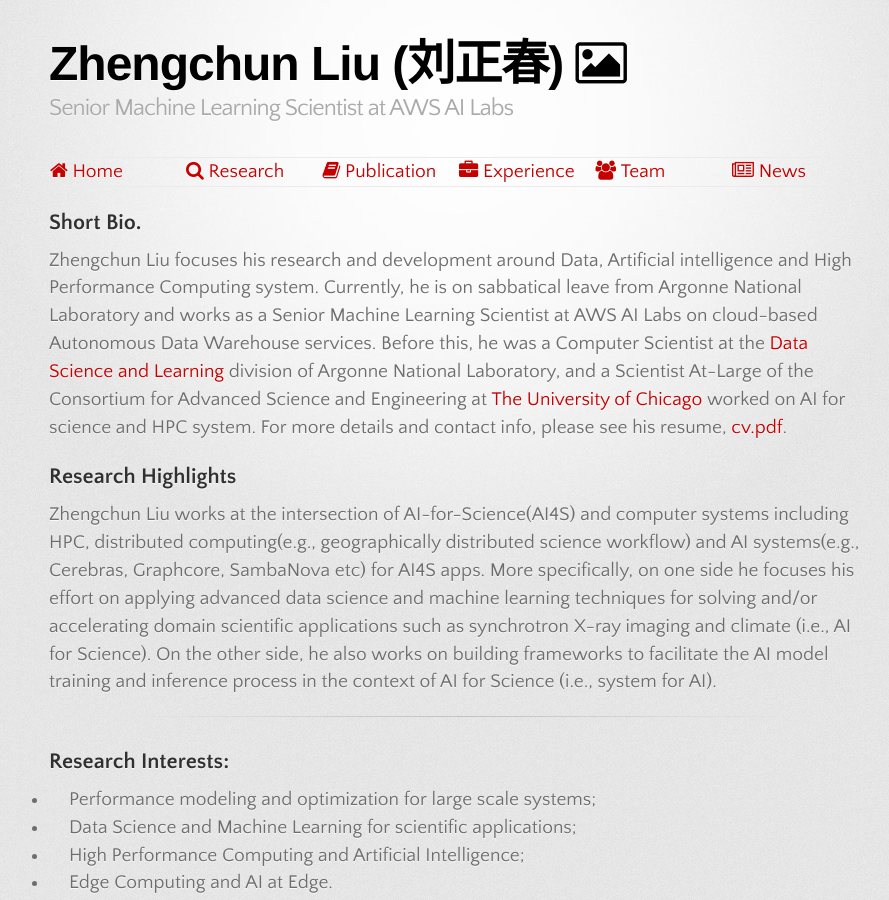
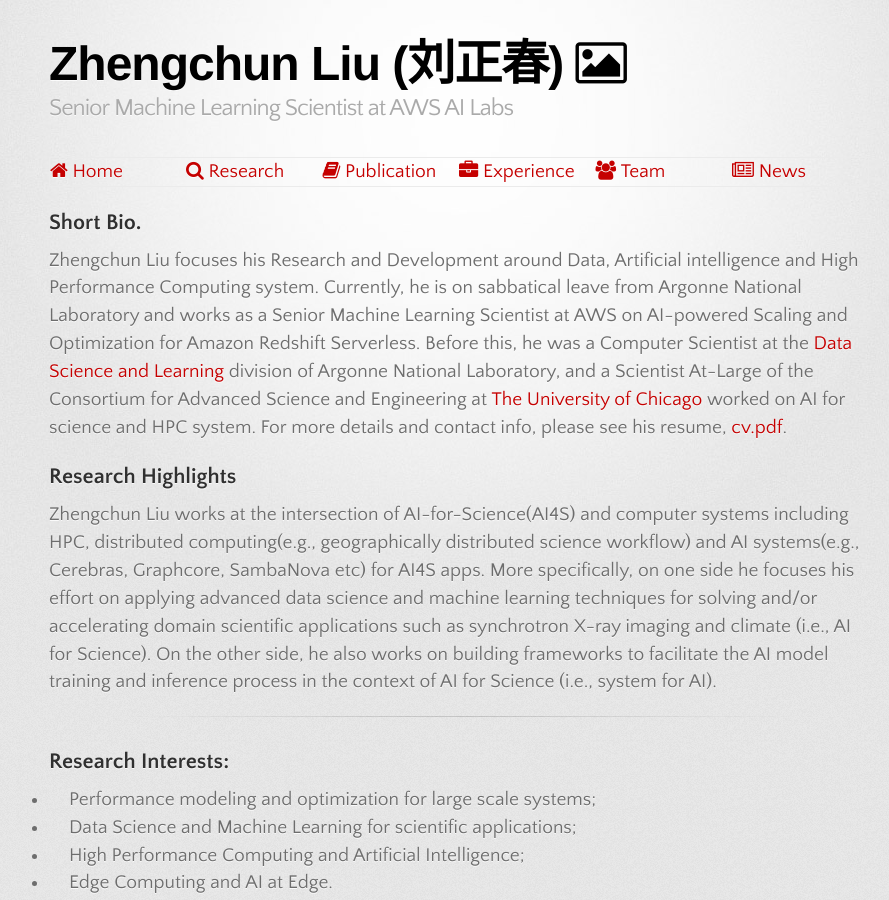
Before and after one commit to lzhengchun/lzhengchun.github.io, a Jekyll site: the page built from index.md, in a window 1280 px wide and 900 px high. Shown: the whole window, without its empty margins (181-1070 px from the left). Built offline with Jekyll 4.4.1, drawn with Linux system fonts in a browser that asks for light colours; some web fonts are replaced.

Commit message:
Update index.md

```diff
--- a/index.md
+++ b/index.md
@@ -5,11 +5,9 @@
 
 ## Short Bio.
 
-Zhengchun Liu focuses his research and development around Data, Artificial intelligence and High Performance Computing system.
-Currently, he is on sabbatical leave from Argonne National Laboratory and works as a Senior Machine Learning Scientist at AWS AI Labs on cloud-based Autonomous Data Warehouse services.
+Zhengchun Liu focuses his Research and Development around Data, Artificial intelligence and High Performance Computing system.
+Currently, he is on sabbatical leave from Argonne National Laboratory and works as a Senior Machine Learning Scientist at AWS on AI-powered Scaling and Optimization for Amazon Redshift Serverless.
 Before this, he was a Computer Scientist at the [Data Science and Learning](http://www.anl.gov/dsl) division of Argonne National Laboratory, and a Scientist At-Large of the Consortium for Advanced Science and Engineering at [The University of Chicago](https://www.uchicago.edu/) worked on AI for science and HPC system.
-<!-- Before this, he was a research scientist at the University of Chicago from 2018.03 to 2019.08, and a Postdoc at the Mathematics and Computer Science division of Argonne National Laboratory from 2016.09 to 2018.03.  -->
-<!-- He focuses his research at the intersection of machine learning and computer system.  -->
 For more details and contact info, please see his resume, <a href="file/Zhengchun_Liu_CV.pdf" target="_blank">cv.pdf</a>.
 
 ## Research Highlights
```
